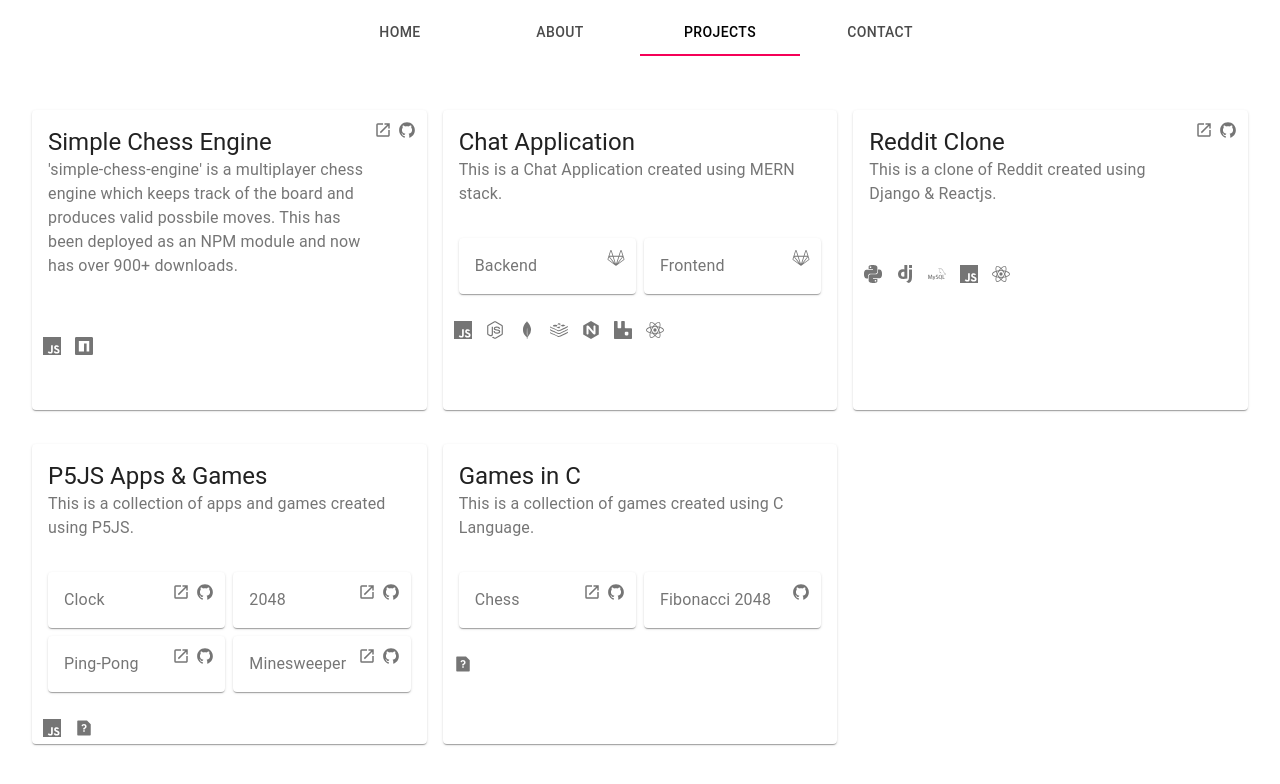
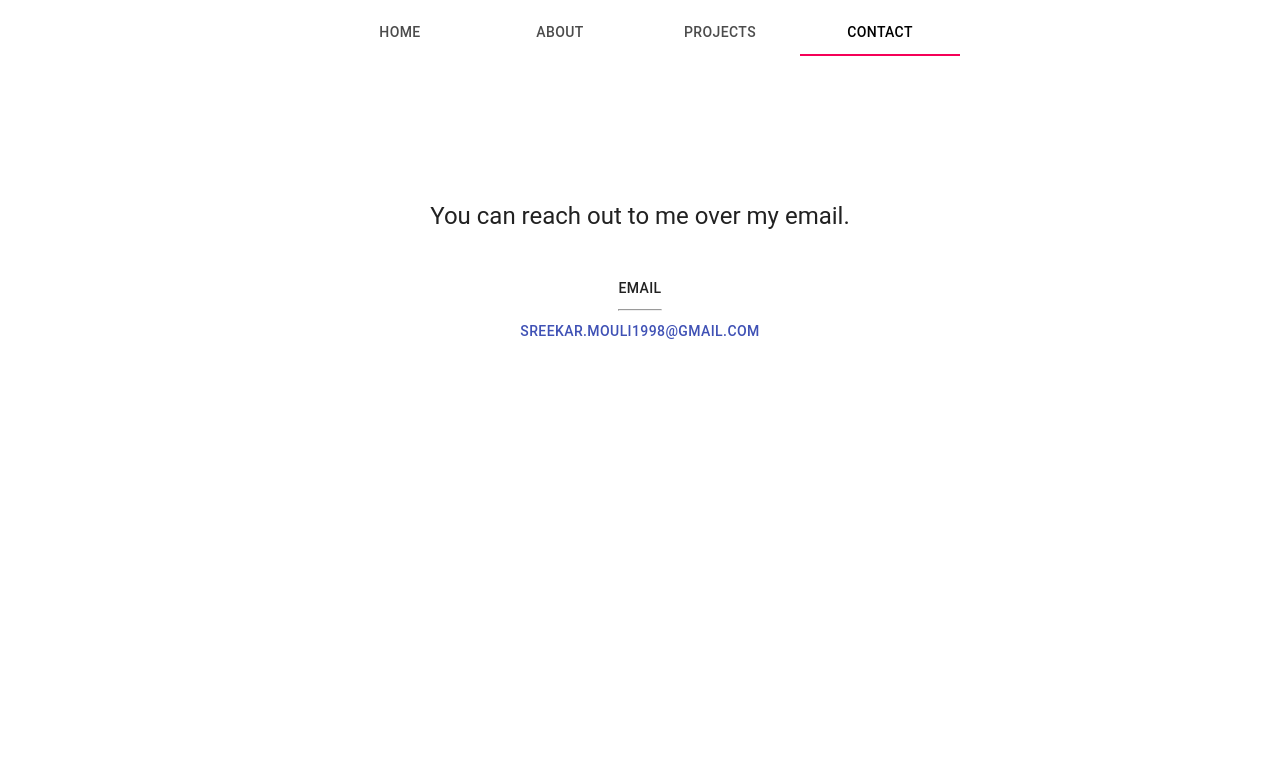
Before and after one commit to SreekarMouli98/SreekarMouli98.github.io, a React (Create React App) app: page / in a window 1280 px wide. Shown: the top 784 px of the page. Built offline with nearby package versions, Linux system fonts and the light colour scheme.

Commit message:
Added Contact component

```diff
--- /dev/null
+++ b/src/Portfolio/Components/Contact/index.js
@@ -0,0 +1,61 @@
+import React from 'react';
+import { Container, Grid, Paper, Typography, Link } from '@material-ui/core';
+import { makeStyles } from '@material-ui/core/styles';
+
+const CONTENT_WIDTH  = 800;
+const CONTENT_HEIGHT = 400;
+
+const useStyles = makeStyles({
+  content: {
+    position: 'fixed',
+    width   : `${CONTENT_WIDTH}px`,
+    left    : `calc(50% - ${CONTENT_WIDTH / 2}px)`,
+    height  : `${CONTENT_HEIGHT}px`,
+    top     : `calc(50% - ${CONTENT_HEIGHT / 2}px)`,
+  },
+});
+
+function Contact() {
+  const classes = useStyles();
+
+  return (
+    <React.Fragment>
+      <Container>
+        <Paper
+          className={classes.content}
+          elevation={0}
+        >
+          <Typography
+            variant='h5'
+            align='center'
+            gutterBottom
+          >
+            You can reach out to me over my email.
+          </Typography>
+          <br />
+          <br />
+          <Grid
+            container
+            direction='column'
+            alignItems='center'
+            justify='space-evenly'
+          >
+            <Grid item>
+              <Typography variant='button'>
+                EMAIL
+              </Typography>
+              <hr />
+            </Grid>
+            <Grid item>
+              <Typography variant='button'>
+                <Link href='mailto:sreekar.mouli1998@gmail.com'>sreekar.mouli1998@gmail.com</Link>
+              </Typography>
+            </Grid>
+          </Grid>
+        </Paper>
+      </Container>
+    </React.Fragment>
+  );
+}
+
+export default Contact;
--- a/src/Portfolio/Components/index.js
+++ b/src/Portfolio/Components/index.js
@@ -2,10 +2,12 @@ import Nav from './Nav';
 import Home from './Home';
 import About from './About';
 import Projects from './Projects';
+import Contact from './Contact';
 
 export {
   Nav,
   Home,
   About,
   Projects,
+  Contact,
 };
--- a/src/Portfolio/index.js
+++ b/src/Portfolio/index.js
@@ -1,9 +1,9 @@
 import React, { useState } from 'react';
-import { Nav, Home, About, Projects } from './Components';
+import { Nav, Home, About, Projects, Contact } from './Components';
 import Context from './Context';
 
 function Portfolio(props) {
-  const [view, setView] = useState('PROJECTS');
+  const [view, setView] = useState('CONTACT');
 
   const changeView = newView => setView(newView);
 
@@ -17,6 +17,7 @@ function Portfolio(props) {
         {view === 'HOME' && <Home />}
         {view === 'ABOUT' && <About />}
         {view === 'PROJECTS' && <Projects />}
+        {view === 'CONTACT' && <Contact />}
       </Context.Provider>
     </React.Fragment>
   );
```
